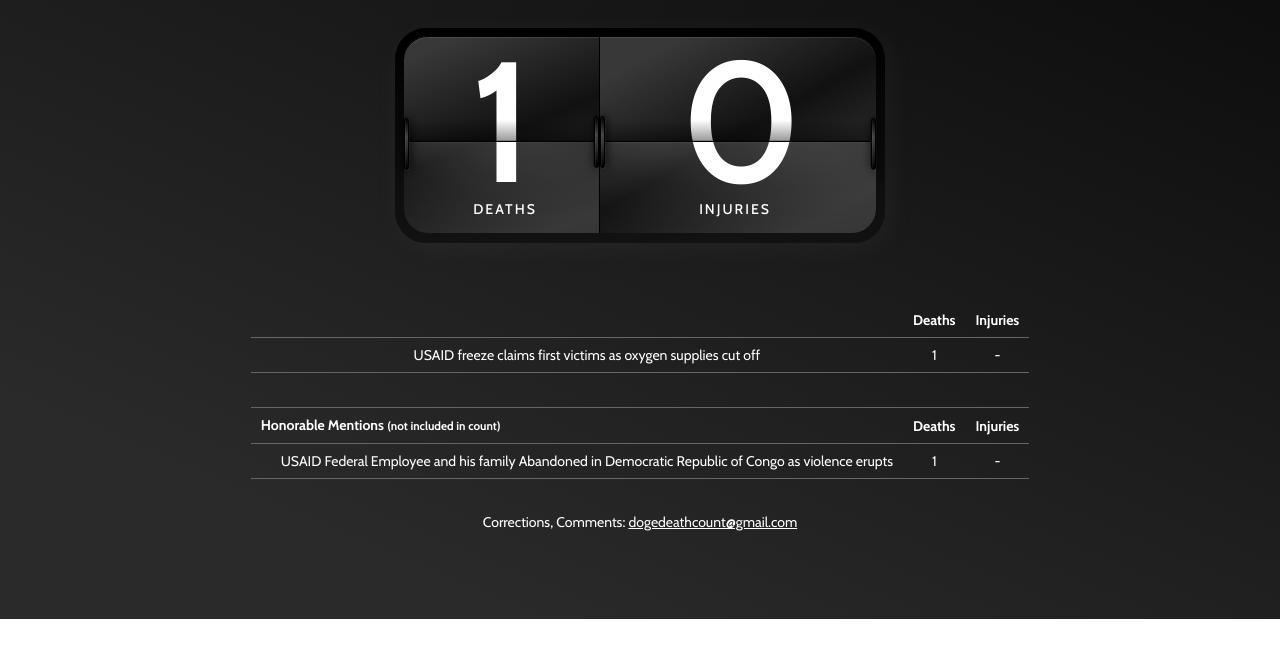
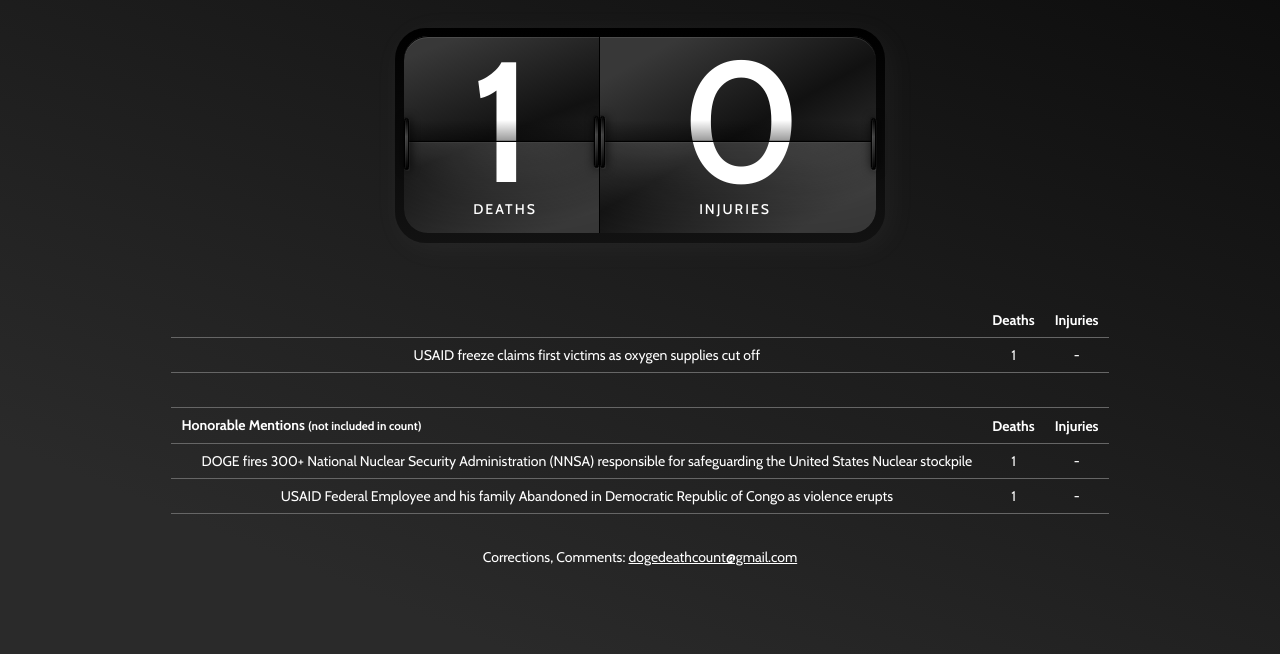
Before and after one commit to dogedeathcount/Main, a plain HTML site: page index.html in a window 1280 px wide. Shown: the part 330-984 px from the top of the page. Before the commit the page ends 949 px from the top, so only its background shows below. Drawn offline with nearby package versions, Linux system fonts and the light colour scheme; a web font is replaced by a local one.

Commit message:
Update index.html

```diff
--- a/index.html
+++ b/index.html
@@ -64,6 +64,13 @@
 
         <tr>
             <td></td>
+            <td><a href="https://www.bbc.com/news/articles/c4g3nrx1dq5o" target="_blank">
+                DOGE fires 300+ National Nuclear Security Administration (NNSA) responsible for safeguarding the United States Nuclear stockpile</a></td>
+            <td>1</td>
+            <td>-</td>
+        </tr>
+            <tr>
+            <td></td>
             <td><a href="https://www.cnn.com/2025/02/12/politics/usaid-employees-congo-lawsuit-trump/index.html" target="_blank">
                 USAID Federal Employee and his family Abandoned in Democratic Republic of Congo as violence erupts </a></td>
             <td>1</td>
```
